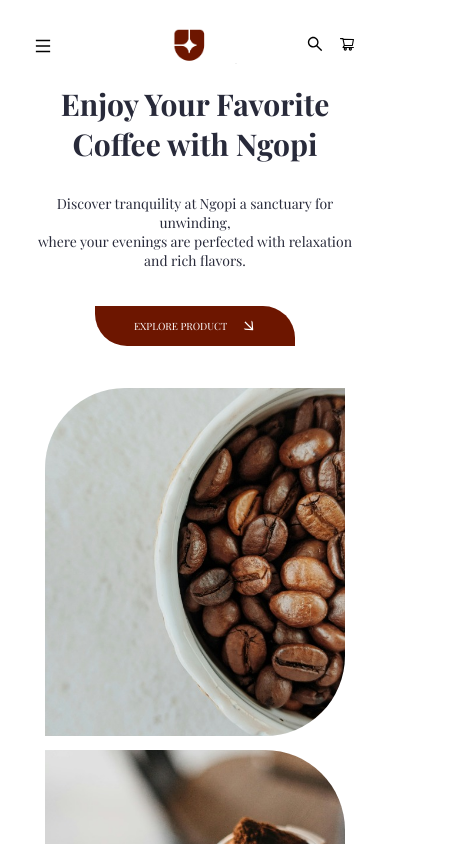
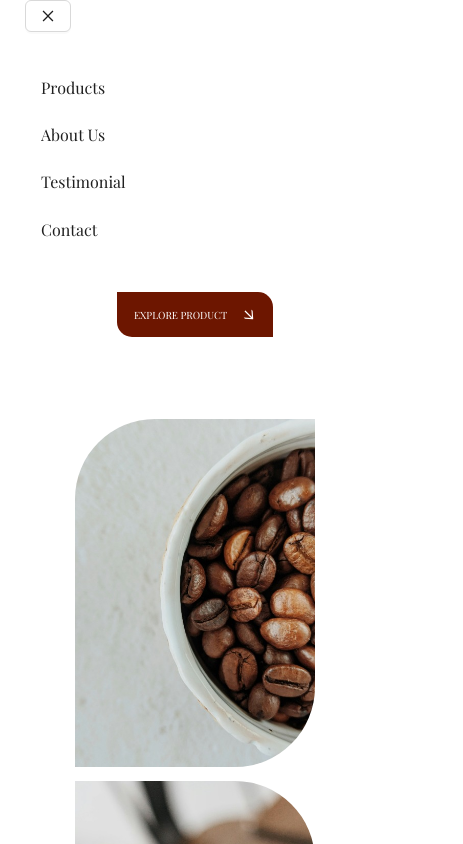
Before and after one commit to Tinh-TQ/Landing-Page_FE-team, a React (Create React App) app in the folder landing-page/: page / in a window 390 px wide. Shown: the top 844 px of the page, 463 px wide, since content can reach past the window. Built offline with nearby package versions, Linux system fonts and the light colour scheme; a web font is replaced by a local one.

Commit message:
Responsive tablet

```diff
--- a/landing-page/package.json
+++ b/landing-page/package.json
@@ -16,6 +16,7 @@
     "antd": "^5.15.3",
     "react": "^18.2.0",
     "react-countup": "^6.5.2",
+    "react-device-detect": "^2.2.3",
     "react-dom": "^18.2.0",
     "react-scripts": "5.0.1",
     "react-visible": "^3.0.1",
--- a/landing-page/src/App.css
+++ b/landing-page/src/App.css
@@ -1,7 +1,9 @@
 .App {
   text-align: center;
 }
-
+html {
+  scroll-behavior: smooth;
+}
 .App-logo {
   height: 40vmin;
   pointer-events: none;
--- a/landing-page/src/Responsive.css
+++ b/landing-page/src/Responsive.css
@@ -1,13 +1,14 @@
 /* mobile: width < 740px */
 @media only screen and (max-width: 46.1875em) {
+  .image__slide .image__item {
+    width: 240px;
+  }
   .navbar-items {
-    /* background-color: #fff; */
     position: fixed;
     top: 0;
     left: 0;
     width: 100%;
     z-index: 9999;
-    transition: all 0.3s ease-in;
     overflow: hidden;
     font-size: 16px;
   }
@@ -38,12 +39,14 @@
   }
 
   .navbar-items-content {
-    /* transform: translateY(40px); */
     display: flex;
     background-color: #fff;
-
     gap: 20px;
     flex-direction: column;
+    text-align: justify;
+    padding: 0 0 16px 25px;
+    cursor: pointer;
+    transition: transform 0.3s ease-in-out;
   }
 
   .sidebar-overlay {
@@ -76,10 +79,13 @@
     bottom: 0;
   }
 
-  .mobile-menu-btn {
+  .open-menu-btn {
     display: block;
-    margin-top: 9%;
     z-index: 9999999;
+  }
+
+  .close-menu-btn {
+
   }
 
   .nav__list {
@@ -133,6 +139,10 @@
     font-size: 20px;
   }
 
+  .ant-col.ant-col-16.footer-icon.css-dev-only-do-not-override-djtmh8 {
+    margin-left: -35px;
+  }
+
   .section__images {
     display: flex;
     flex-wrap: wrap;
@@ -156,8 +166,13 @@
   }
   /* btn */
   .btn {
-    width: 200px;
-    height: 40px;
+    width: 40%;
+    height: 45px;
+    border-radius: 0 15px 0 15px;
+    margin-bottom: 40px;
+  }
+  .ant-col.ant-col-16.col__nav.ant-col-xs-24.ant-col-sm-24.ant-col-md-12.ant-col-lg-12.ant-col-xl-12.css-dev-only-do-not-override-djtmh8 {
+    margin-left: -34px;
   }
   .btn-name {
     font-size: 10px;
@@ -257,6 +272,22 @@
     font-size: 16px;
     margin-left: 10px;
   }
+  .sub-menu {
+    padding-left: 24px;
+    padding-right: 24px;
+  }
+
+  .footer-right .title:nth-child(1) {
+    margin-left: -16px;
+  }
+
+  .ant-col.ant-col-24.title.css-dev-only-do-not-override-djtmh8:nth-child(3) {
+    display: none;
+  }
+
+  .footer-right .title:nth-child(3) {
+    display: none;
+  }
 
   .row__footer {
     display: flex;
@@ -274,8 +305,9 @@
     justify-content: space-between;
   }
   .subscribe-title {
-    transform: translateX(30%);
     font-size: 16px;
+    margin-left: 23%;
+    margin-bottom: px;
   }
 
   .custom-search {
@@ -288,9 +320,98 @@
 
   .sub-menu {
     font-size: 12px;
+    width: 12px !important;
+  }
+  .container-sub-menu {
+    width: 110px;
   }
 }
 
 /* Tablet : width >= 740px and width < 1024px*/
 @media only screen and (min-width: 46.25em) and (max-width: 63.9375em) {
+  .image__slide {
+    display: flex;
+    flex-wrap: wrap;
+  }
+
+  .image__slide .image__item:nth-child(3) {
+    transform: scaleX(-1);
+  }
+
+  .image__slide .image__item:nth-child(4) {
+    transform: scaleX(-1);
+  }
+
+  .image__slide .image__item:nth-child(5) {
+    /* transform: scaleX(-1); */
+    width: 68%;
+    border-radius: 80px 80px 0 0;
+  }
+
+  .content-main .title {
+    font-size: 36px;
+  }
+
+  .content-main .sub-title {
+    font-size: 14px;
+  }
+
+  .btn {
+    width: 30%;
+    height: 45px;
+    border-radius: 0 15px 0 15px;
+    margin-bottom: 40px;
+  }
+
+  .btn-name {
+    font-size: 14px;
+  }
 }
+
+@media only screen and (min-width: 768px) and (max-width: 63.9375em) {
+  .image__slide {
+    display: flex;
+    flex-wrap: wrap;
+    width: 80%;
+    margin: 0 auto;
+  }
+
+  .image__slide .image__item:nth-child(5) {
+    width: 80%;
+  }
+
+  .custom-search-input {
+    width: 111%;
+  }
+
+  .subscribe-title {
+    font-size: 28px;
+    text-align: justify;
+    margin-bottom: 30px;
+  }
+
+  .custom-search-button {
+    right: -10%;
+  }
+
+  .container-sub-menu {
+    width: 110px;
+  }
+  .ant-col.ant-col-16.footer-icon.css-dev-only-do-not-override-djtmh8 {
+    gap: 20px;
+  }
+  .navbar-items-content {
+    display: none;
+  }
+}
+
+@media only screen and (min-width: 1024px) {
+  .ant-col.ant-col-16.footer-icon.css-dev-only-do-not-override-djtmh8 {
+    gap: 20px;
+  }
+
+  .navbar-items-content {
+    margin-top: 15px;
+    margin-left: 272px;
+  }
+}
--- a/landing-page/src/components/Common.css
+++ b/landing-page/src/components/Common.css
@@ -5,7 +5,7 @@
   margin: 0;
   padding: 0;
   box-sizing: border-box;
-  font-family: 'Playfair Display', serif;
+  font-family: "Playfair Display", serif;
 }
 
 html {
@@ -28,6 +28,25 @@
   --text-size: 16px;
 }
 
+:where(.css-dev-only-do-not-override-djtmh8).ant-anchor-wrapper .ant-anchor .ant-anchor-link-active>.ant-anchor-link-title{
+ color: var(--primary-color);
+}
+
+:where(.css-dev-only-do-not-override-djtmh8).ant-anchor-wrapper:not(.ant-anchor-wrapper-horizontal) .ant-anchor .ant-anchor-ink {
+  background-color: var(--text-footer-color);
+  margin-left: 120px;
+}
+
+.header {
+  position: fixed;
+  top: 0;
+  left: 0;
+  width: 100%;
+  z-index: 999;
+  height: 70px;
+  background-color: #fff;
+}
+
 .nav__menu {
   display: flex;
   justify-content: center;
@@ -35,15 +54,13 @@
   margin: 20px 50px 0 0;
 }
 
-.icon-menu {
-}
 .header {
   display: flex;
   justify-content: space-around;
   left: 0;
 }
 
-.mobile-menu-btn {
+.open-menu-btn {
   display: none;
 }
 
@@ -56,6 +73,11 @@
 
 .navbar {
   margin-top: 24px;
+}
+
+.test-flex {
+  display: flex;
+  flex-direction: row;
 }
 
 .navbar-items {
@@ -88,6 +110,7 @@
 .content-main .title {
   font-size: var(--main-title);
   color: var(--text-color);
+  margin-top: 50px;
 }
 
 .content-main .sub-title {
@@ -127,7 +150,7 @@
   font-size: var(--title-size) !important;
   color: var(--title-color) !important;
   font-weight: 400 !important;
-  font-family: 'Playfair Display';
+  font-family: "Playfair Display";
 }
 
 /* Blog section */
@@ -153,7 +176,7 @@
 }
 
 .wave::after {
-  content: '';
+  content: "";
   width: 60%;
   position: absolute;
   height: 50%;
@@ -489,15 +512,25 @@
 }
 
 .sub-menu {
-  font-size: 16px;
+  font-size: 20px;
   color: #fff;
   left: 0;
   text-align: left;
-  padding: 10px;
+  padding: 12px 0;
+}
+
+.subscribe-title {
+  font-size: 28px;
+  text-align: justify;
+  margin-bottom: 30px;
 }
 
 .mg-top1 {
   margin-top: 5%;
+}
+
+.container-sub-menu {
+  width: 110px;
 }
 
 .btn {
@@ -511,6 +544,11 @@
   align-items: center;
   gap: 15px;
   cursor: pointer;
+  margin-bottom: 40px;
+}
+
+.anticon[tabindex] {
+  display: none;
 }
 
 .btn-small {
@@ -577,43 +615,14 @@
 .arrow-icon svg {
   transform: rotate(45deg) !important;
 }
-/*
-footer section
-.footer__section {
-    padding: 30px 0;
-    background-color: var(--text-color)
-}
-
-.container_footer {
-  margin: 0 auto;
-}
 
 .container__footer {
-  max-width: 1200px !important;
+  max-width: 95% !important;
   display: flex !important;
   color: var(--text-footer-color);
   margin: 0 auto !important;
+  justify-content: space-between;
 }
-
-.container__footer .top__logo {
-  display: flex;
-  flex-direction: column;
-  margin-left: 0;
-}
-
-.container__footer .top__logo .logo {
-  width: 170px;
-  height: 58px;
-  margin-top: -3px;
-}
-
-.container__footer .top__logo .logo .sub-title {
-  font-size: var(--sub-title) !important;
-  color: var(--text-color) !important;
-  left: 0 !important;
-  text-align: center;
-  font-weight: 400;
-} */
 
 .footer__section {
   padding: 30px 0;
@@ -644,14 +653,14 @@
   margin-left: 0;
 }
 
-.container__footer .top__logo .logo {
+.container__footer .top__logo .logo_icon {
   width: 170px;
   height: 58px;
   margin-top: -3px;
   margin-left: -16px;
 }
 
-.container__footer .top__logo .logo .sub-title {
+.container__footer .top__logo .logo_icon .sub-title {
   font-size: var(--sub-title) !important;
   color: var(--text-color) !important;
   left: 0 !important;
--- a/landing-page/src/components/Header/Header.tsx
+++ b/landing-page/src/components/Header/Header.tsx
@@ -1,40 +1,87 @@
-import React, { useState } from "react";
+import { isMobile, isBrowser } from "react-device-detect";
+
+import React, { useEffect, useState } from "react";
 import { Anchor } from "antd";
 import Logo from "../../assets/imgs/logo.png";
 import {
+  CloseOutlined,
   MenuOutlined,
   SearchOutlined,
   ShoppingCartOutlined,
 } from "@ant-design/icons";
+import Navbar from "./Navbar";
 
 const { Link } = Anchor;
 
 const Header: React.FC = () => {
   const [menu, isShowMenu] = useState(false);
+  const [isVisibleMenu, setIsVisibleMenu] = useState(false);
+  const [isMobile, setIsMobile] = useState(window.innerWidth <= 768);
 
   const ToggleSidebar = () => {
+    console.log("Đã vào đây");
     isShowMenu(!menu);
+    console.log(menu);
   };
+
+  useEffect(() => {
+    const handleResize = () => {
+      setIsMobile(window.innerWidth <= 768);
+    };
+
+    window.addEventListener('resize', handleResize);
+
+    return () => {
+      window.removeEventListener('resize', handleResize);
+    };
+  }, []);
+
+  useEffect(() => {
+    setIsVisibleMenu(isMobile);
+  }, [isMobile]);
 
   return (
     <div>
       <div className="header">
-        <div id="mobile-menu" className="mobile-menu-btn">
-          <MenuOutlined onClick={() => ToggleSidebar()} />
-        </div>
         <a href="/">
           <img alt="logo" src={Logo} className="logo" />
         </a>
-        <Anchor affix={false} direction="horizontal" bounds={1}>
-          <div className={`navbar-items ${menu ? "active" : "navbar-items"}`}>
-            <div className="navbar-items-content">
-              {menu && <Link href="#products" title="Products" />}
-              {menu && <Link href="#aboutus" title="About Us" />}
-              {menu && <Link href="#testimonial" title="Testimonial" />}
-              {menu && <Link href="#contact" title="Contact" />}
+        {isMobile ? (
+          <Anchor affix={false} direction="horizontal" bounds={1}>
+            <div className={`navbar-items ${menu ? "active" : ""}`}>
+              <div className="navbar-items-content">
+                <div>
+                  <Navbar toggleSidebar={ToggleSidebar}/>
+                </div>
+              </div>
             </div>
-          </div>
-        </Anchor>
+          </Anchor>
+        ) : (
+          <>
+            <Anchor affix={false} direction="vertical" style={{ flexDirection: "row" }}>
+              <div className={`navbar-items ${menu ? "active" : ""}`}>
+                <div
+                  className="navbar-items-content"
+                  style={{ display: "flex", flexDirection: "row" }}
+                >
+                  <Link
+                    href="#products"
+                    title="Products"
+                    className="menu-item"
+                  />
+                  <Link href="#aboutus" title="About Us" />
+                  <Link
+                    href="#testimonial"
+                    title="Testimonial"
+                    className="menu-item"
+                  />
+                  <Link href="#contact" title="Contact" className="menu-item" />
+                </div>
+              </div>
+            </Anchor>
+          </>
+        )}
+
         <div className="icon-menu">
           <SearchOutlined size={15} />
           <ShoppingCartOutlined size={15} />
--- /dev/null
+++ b/landing-page/src/components/Header/Navbar.tsx
@@ -0,0 +1,52 @@
+import { CloseOutlined } from "@ant-design/icons"
+import React, { useEffect, useState } from "react";
+import { Anchor, Button } from "antd";
+
+
+const { Link } = Anchor;
+
+interface NavbarProps {
+  toggleSidebar: () => void;
+}
+
+
+const Navbar = ({ toggleSidebar }: NavbarProps) => {
+
+    const handleChange = () => {
+      toggleSidebar();
+    }
+
+    return (
+        <>
+        <div>
+        <Button onClick={() => handleChange()}>
+        <CloseOutlined
+          className="close-menu-btn"
+        />
+        </Button>
+        </div>
+        <div style={{ opacity: 0 }} className="menu-item">
+          ..
+        </div>
+        <Link
+          href="#products"
+          title="Products"
+          className="menu-item"
+        />
+        <Link href="#aboutus" title="About Us" />
+        <Link
+          href="#testimonial"
+          title="Testimonial"
+          className="menu-item"
+        />
+        <Link
+          href="#contact"
+          title="Contact"
+          className="menu-item"
+        />
+      </>
+    )
+}
+
+
+export default Navbar;
--- a/landing-page/src/components/pages/CardPage.tsx
+++ b/landing-page/src/components/pages/CardPage.tsx
@@ -19,7 +19,7 @@
 const CardPage = ({ data }: CardPageProps) => {
   return (
     <>
-      <div className='card-page'>
+      <div className='card-page' id='products'>
         <HeaderLandingPage
           content='Our Products'
           header='From Top Quality Materials'
--- a/landing-page/src/components/pages/TestimonialPage.tsx
+++ b/landing-page/src/components/pages/TestimonialPage.tsx
@@ -11,7 +11,7 @@
 const TestimonialPage = ({ data }: TestimonialPageProps) => {
   return (
     <>
-      <div className='container-testimonial'>
+      <div className='container-testimonial' id='testimonial'>
         <Line className='line-testimonial' />
         <HeaderLandingPage content='Testimonial' header='What our buyers say' />
         {/* <Flex
@@ -21,7 +21,7 @@
           className='mg-top '
         > */}
         <Row
-          gutter={[16, 16]}
+          gutter={[8, 8]}
           justify='space-between'
           align='middle'
           className='row-testimonial'
```
Also changed, not shown: landing-page/src/components/Footer/Footer.tsx (+7 -7 lines), landing-page/src/components/pages/AboutPage.tsx (+10 -3 lines), 1 other file (tests, documents, lock files or other folders).
